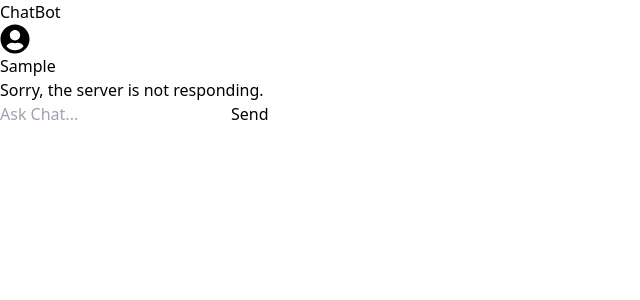
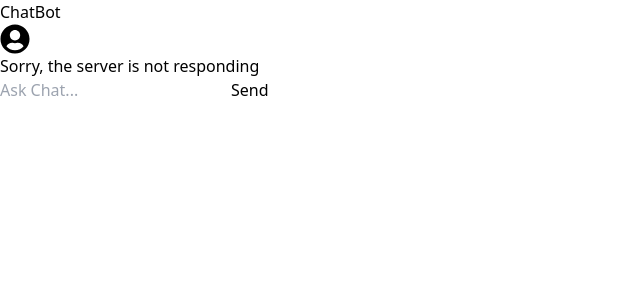
Before and after one commit to DarshanBhamare/ChatBot, a React (Vite) app in the folder frontend/: page / in a window 1280 px wide. Both pictures are taken after typing "Sample" into the empty fields and a click on the button "Send". Shown: the top 300 px of the page, without its empty margins (0-640 px from the left). Built offline with nearby package versions, Linux system fonts and the light colour scheme; no server answers.

Commit message:
Fix: backend URL handling for production

```diff
--- a/frontend/src/components/Bot.jsx
+++ b/frontend/src/components/Bot.jsx
@@ -1,6 +1,6 @@
-import React, { useEffect, useRef, useState } from "react";
-import axios from "axios";
-import { FaUserCircle } from "react-icons/fa";
+import React, { useEffect, useRef, useState } from 'react';
+import axios from 'axios';
+import { FaUserCircle } from 'react-icons/fa';
 
 function Bot() {
   const [messages, setMessages] = useState([]);
@@ -8,53 +8,40 @@ function Bot() {
   const [loading, setLoading] = useState(false);
   const messagesEndRef = useRef(null);
 
-  // Scroll to latest message
+  const BACKEND_URL = process.env.REACT_APP_BACKEND_URL?.trim();
+
   useEffect(() => {
-    messagesEndRef.current?.scrollIntoView({ behavior: "smooth" });
+    messagesEndRef.current?.scrollIntoView({ behavior: 'smooth' });
   }, [messages]);
-
-  // Use environment variable or fallback to localhost for development
-    const BACKEND_URL = process.env.REACT_APP_BACKEND_URL;
-
 
   const handleSendMessage = async () => {
     if (!input.trim()) return;
-
     setLoading(true);
-
     try {
-      const res = await axios.post(`${BACKEND_URL}/bot/v1/message`, {
-        text: input,
-      });
+      const res = await axios.post(`${BACKEND_URL}/bot/v1/message`, { text: input });
 
       if (res.status === 200) {
-        setMessages([
-          ...messages,
-          { text: res.data.userMessage, sender: "user" },
-          { text: res.data.botMessage, sender: "bot" },
+        setMessages([...messages,
+          { text: res.data.userMessage, sender: 'user' },
+          { text: res.data.botMessage, sender: 'bot' }
         ]);
       }
+
     } catch (error) {
-      console.error("Error sending message:", error);
-      // Optional: show a bot message in UI for error
-      setMessages([
-        ...messages,
-        { text: input, sender: "user" },
-        { text: "Sorry, the server is not responding.", sender: "bot" },
-      ]);
+      console.log("Error sending message:", error);
+      setMessages([...messages, { text: "Sorry, the server is not responding", sender: "bot" }]);
+    } finally {
+      setInput("");
+      setLoading(false);
     }
-
-    setInput("");
-    setLoading(false);
   };
 
   const handleKeyPress = (e) => {
-    if (e.key === "Enter") handleSendMessage();
+    if (e.key === 'Enter') handleSendMessage();
   };
 
   return (
-    <div className="flex flex-col min-h-screen bg-[#0d0d0d] text-white">
-      {/* Navbar */}
+    <div className='flex flex-col min-h-screen bg-[#0d0d0d] text-white'>
       <header className="fixed top-0 left-0 w-full border-b border-gray-800 bg-[#0d0d0d] z-10">
         <div className="container mx-auto flex justify-between items-center px-6 py-4">
           <h1 className="text-lg font-bold text-blue-400">ChatBot</h1>
@@ -62,40 +49,25 @@ function Bot() {
         </div>
       </header>
 
-      {/* Chat Area */}
       <main className="flex-1 overflow-y-auto pt-20 pb-24 flex items-center justify-center">
         <div className="w-full max-w-4xl mx-auto px-4 flex flex-col space-y-3">
-          {messages.length === 0 ? (
+          {messages.length === 0 ?
             <div className="text-center text-gray-400 text-lg">
               👋 Hi, I'm <span className="text-blue-500 font-semibold">ChatBot</span>.
-            </div>
-          ) : (
+            </div> :
             <>
               {messages.map((msg, idx) => (
-                <div
-                  key={idx}
-                  className={`px-4 py-2 rounded-xl max-w-[75%] ${
-                    msg.sender === "user"
-                      ? "bg-blue-600 text-white self-end"
-                      : "bg-gray-800 text-gray-100 self-start"
-                  }`}
-                >
+                <div key={idx} className={`px-4 py-2 rounded-xl max-w-[75%] ${msg.sender === "user" ? "bg-blue-600 self-end" : "bg-gray-800 self-start"}`}>
                   {msg.text}
                 </div>
               ))}
-
-              {loading && (
-                <div className="bg-gray-700 text-gray-300 px-4 py-2 rounded-xl max-w-[60%] self-start">
-                  Bot is typing...
-                </div>
-              )}
+              {loading && <div className="bg-gray-700 text-gray-300 px-4 py-2 rounded-xl max-w-[60%] self-start">Bot is typing...</div>}
               <div ref={messagesEndRef} />
             </>
-          )}
+          }
         </div>
       </main>
 
-      {/* Input Footer */}
       <footer className="fixed bottom-0 left-0 w-full border-t border-gray-800 bg-[#0d0d0d] z-10">
         <div className="max-w-4xl mx-auto flex justify-center px-4 py-3">
           <div className="w-full flex bg-gray-900 rounded-full px-4 py-2 shadow-lg">
@@ -107,10 +79,7 @@ function Bot() {
               onChange={(e) => setInput(e.target.value)}
               onKeyDown={handleKeyPress}
             />
-            <button
-              onClick={handleSendMessage}
-              className="bg-blue-600 hover:bg-green-700 px-4 py-1 rounded-full text-white font-medium transition-colors"
-            >
+            <button onClick={handleSendMessage} className="bg-blue-600 hover:bg-green-700 px-4 py-1 rounded-full text-white font-medium transition-colors">
               Send
             </button>
           </div>
```
